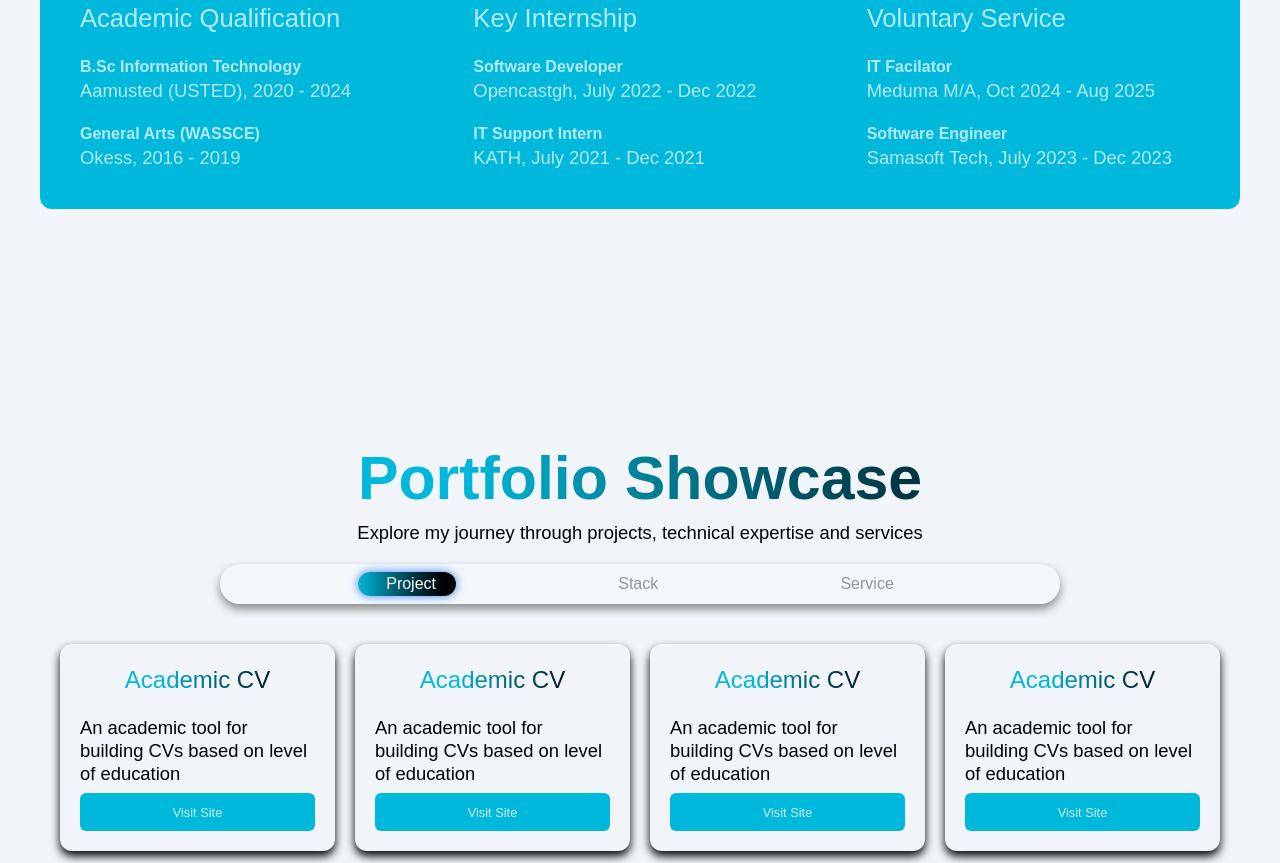
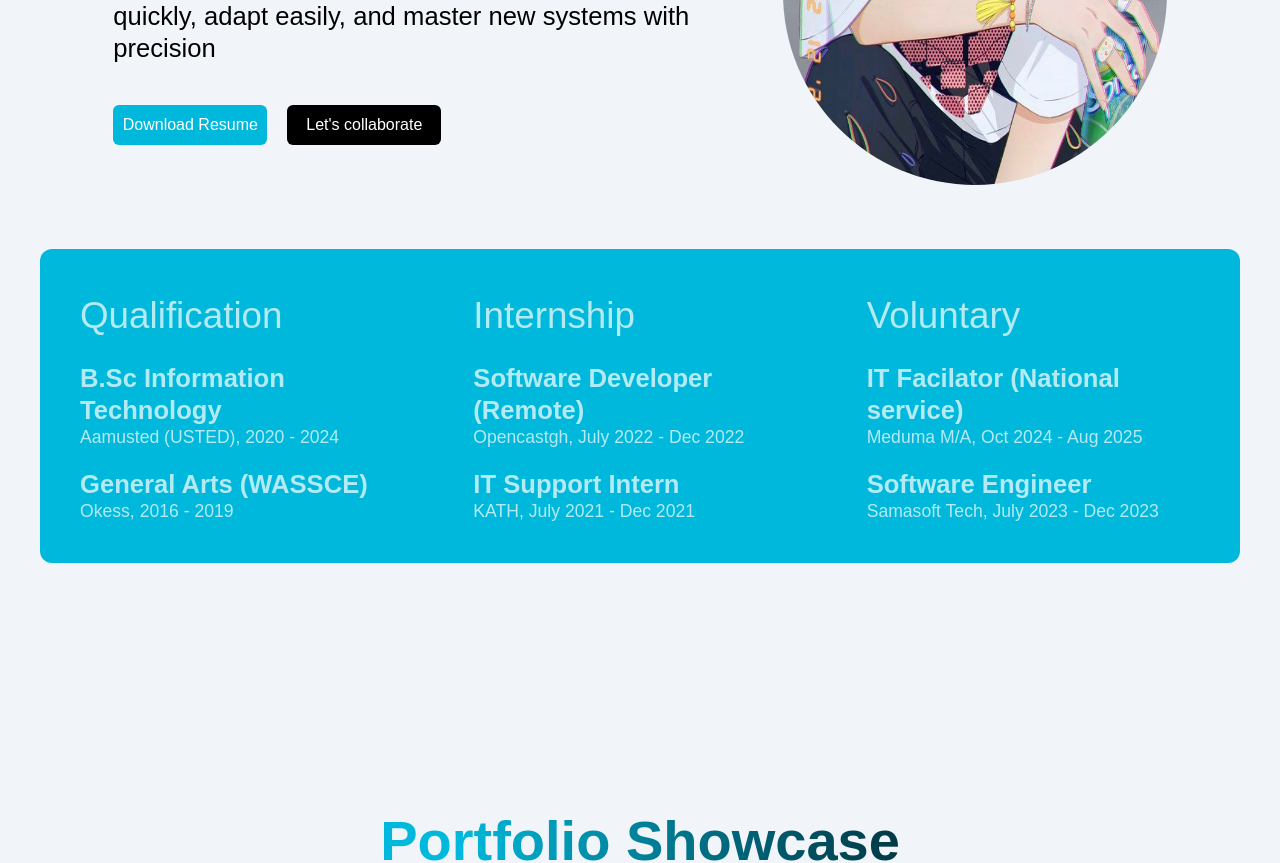
Before and after one commit to Emrecity/EMA-portfolio, a React app: page / in a window 1280 px wide. Shown: the part 1600-2463 px from the top of the page. Built offline with nearby package versions, Linux system fonts and the light colour scheme; the HTML template or start-up script is replaced by a standard one.

Commit message:
refactor the fonts

```diff
--- a/src/component/Card.tsx
+++ b/src/component/Card.tsx
@@ -9,13 +9,13 @@ const Card = ({ pic, header, key, subtext, icon, link, title }: any) => {
         />
       )}
       <div className={`${icon ? "card-body" : "text-center"}`}>
-        <h3 className="text-lg md:text-2xl 2xl:text-5xl text-color-secondary">
+        <h3 className="text-h5 text-color-secondary">
           {header ? header : "Title Here"}
         </h3>
         {icon && icon}
       </div>
       <small className="card-footer">
-        {subtext && <p className="text-p 2xl:text-xl">{subtext}</p>}
+        {subtext && <p className="text-csm">{subtext}</p>}
         {link && (
           <a href={link} className="btn-link-primary">
             <small>Visit Site</small>
--- a/src/component/LoadingScreen.tsx
+++ b/src/component/LoadingScreen.tsx
@@ -21,8 +21,8 @@ const LoadingScreen = ({ onComplete }) => {
   }, [onComplete]);
 
   return (
-    <div className="fixed max-w-svw overflow-hidden inset-0 z-50 bg-slate-800 text-gray-100 flex flex-col items-center justify-center">
-      <div className="mb-4 text-h3 font-mono font-bold">
+    <div className="fixed p-5 md:p-0 max-w-svw overflow-hidden inset-0 z-50 bg-slate-800 text-gray-100 flex flex-col items-center justify-center">
+      <div className="mb-4 text-h2 font-mono font-bold">
         {text} <span className="animate-blink ml-1"> | </span>
       </div>
       <div className="w-50 h-0.5 bg-gray-800 rounded relative ">
--- a/src/component/Navbar.tsx
+++ b/src/component/Navbar.tsx
@@ -56,7 +56,7 @@ const Navbar = ({ setDarktheme, darktheme }) => {
           </button>
         </ul>
         <button
-          className="md:hidden transition-transform delay-100 duration-300 ease-in"
+          className="md:hidden transition-all delay-100 duration-300 ease-in"
           onClick={() => setMenu(!menu)}
         >
           {menu ? "X" : "B"}
--- a/src/index.css
+++ b/src/index.css
@@ -64,7 +64,7 @@ button {
   @apply hover:cursor-pointer;
 }
 .btn-primary {
-  @apply rounded-md 2xl:rounded-xl p-2 w-full md:w-38.5 2xl:w-78 2xl:p-6 hover:shadow-[0_5px_10px_rgba(0,15,0,0.45)] dark:hover:shadow-[0_0_5px] bg-cyan-500 dark:bg-white/30 dark:text-black text-white  dark:hover:text-white hover:cursor-pointer text-center 2xl:text-3xl transition-all duration-400;
+  @apply rounded-md 2xl:rounded-xl p-2 w-full md:w-38.5 2xl:w-78.5 2xl:p-6 hover:shadow-[0_5px_10px_rgba(0,15,0,0.45)] dark:hover:shadow-[0_0_5px] bg-cyan-500 dark:bg-white/30 dark:text-black text-white  dark:hover:text-white hover:cursor-pointer text-center 2xl:text-3xl transition-all duration-400;
 }
 .btn-secondary {
   @apply rounded-md 2xl:rounded-xl p-2 w-full md:w-38.5 2xl:w-78 2xl:p-6 2xl:text-3xl  hover:shadow-[0_5px_10px_rgba(0,15,0,0.45)] dark:hover:shadow-[0_0_5px] bg-black dark:bg-black/50 text-center text-white dark:text-white/50 hover:text-white hover:cursor-pointer transition-all duration-400;
@@ -73,7 +73,7 @@ button {
   @apply rounded-md 2xl:rounded-xl 2xl:w-78 2xl:p-4 2xl:text-5xl p-2 w-full hover:shadow-[0_5px_10px_rgba(0,15,0,0.45)] dark:hover:shadow-[0_0_5px] bg-cyan-500 dark:bg-white/40 dark:text-black text-white/80 hover:text-white  dark:hover:text-white hover:cursor-pointer text-center transition-all duration-400;
 }
 .btn-link-secondary {
-  @apply rounded-md 2xl:rounded-xl 2xl:p-4 2xl:text-5xl p-2 w-full hover:shadow-[0_5px_10px_rgba(0,15,0,0.45)] dark:hover:shadow-[0_0_5px] bg-cyan-500 dark:bg-white/40 dark:text-black text-white/80 hover:text-white  dark:hover:text-white hover:cursor-pointer text-center transition-all duration-400;
+  @apply rounded-md 2xl:rounded-xl 2xl:p-4 2xl:text-3xl p-2 w-full hover:shadow-[0_5px_10px_rgba(0,15,0,0.45)] dark:hover:shadow-[0_0_5px] bg-cyan-500 dark:bg-white/40 dark:text-black text-white/80 hover:text-white  dark:hover:text-white hover:cursor-pointer text-center transition-all duration-400;
 }
 .main-container {
   @apply dark:bg-slate-800 bg-slate-100 dark:text-white/60 min-w-svw min-h-svh overflow-x-hidden p-5 font-poppins xl:w-[75svw];
@@ -100,25 +100,26 @@ button {
 }
 
 .text-h1 {
-  @apply text-2xl md:text-7xl font-extrabold capitalize;
+  @apply font-extrabold my-3 text-[clamp(2.2rem,6vw,3.8rem)] md:text-[clamp(2.7rem,6vw,4.1rem)] 2xl:text-[clamp(3.4rem,7vw,4.4rem)] uppercase;
 }
 .text-h2 {
-  @apply font-bold my-1 text-2xl md:text-[clamp(2.1rem,5vw,3.6rem)] 2xl:text-[clamp(2.7rem,5vw,4.1rem)] leading-tight capitalize;
-}
-.text-h2-lg {
-  @apply font-bold my-1 text-2xl md:text-[clamp(2.2rem,5vw,3.8rem)] 2xl:text-[clamp(3.0rem,5vw,4.1rem)] dark:text-slate-500 leading-tight capitalize;
+  @apply font-bold my-2 text-[clamp(1.7rem,5vw,2.7rem)] md:text-[clamp(2.4rem,5vw,3.5rem)] 2xl:text-[clamp(3.1rem,5vw,3.9rem)] capitalize;
 }
 .text-h3 {
-  @apply text-base md:text-4xl font-medium 2xl:text-7xl;
+  @apply font-semibold my-1 text-[clamp(1.5rem,4vw,1.8rem)] md:my-1 text-[clamp(2.2rem,4vw,3rem)] 2xl:text-[clamp(2.7rem,4vw,3.3rem)] capitalize;
 }
-.text-h4-shd {
-  @apply text-lg md:text-xl 2xl:text-3xl text-shadow-[0_0_15px] dark:text-slate-500;
+
+.text-h4 {
+  @apply font-medium my-1 text-[clamp(1.2rem,3vw,1.3rem)] md:text-[clamp(1.8rem,3vw,2.3rem)] 2xl:text-[clamp(2.2rem,3vw,2.6rem)] leading-tight;
 }
-.text-h4 {
-  @apply text-xl md:text-[clamp(1.5rem,2vw,2rem)] 2xl:text-[clamp(2.75rem,3vw,3.3rem)] leading-tight;
+.text-h5 {
+  @apply font-medium my-1 text-[clamp(1.1rem,2.5vw,1.1rem)] md:text-[clamp(1.6rem,2.5vw,2.1rem)] 2xl:text-[clamp(2rem,2.5vw,2.3rem)] leading-tight;
 }
 .text-p {
-  @apply md:text-[clamp(1rem,2vw,1.15rem)] 2xl:text-[clamp(1.8rem,3vw,2.6rem)] leading-tight dark:text-slate-500;
+  @apply text-[clamp(1rem,2vw,0.8rem)] md:text-[clamp(1.5rem,2vw,1.7rem)] 2xl:text-[clamp(1.8rem,2vw,2rem)] leading-tight;
+}
+.text-csm {
+  @apply text-[clamp(0.8rem,1.7vw,0.7rem)] md:text-[clamp(1rem,1.7vw,1.1rem)] 2xl:text-[clamp(1.5rem,1.7vw,1.7rem)] leading-tight;
 }
 .text-color-primary {
   @apply bg-linear-to-r from-cyan-500 font-bold transition-all  dark:to-slate-400 to-black bg-clip-text text-transparent;
@@ -166,10 +167,10 @@ button {
   @apply my-[18%] md:my-[10%] min-h-svh xl:min-h-fit p-5 2xl:w-[65svw] xl:mx-auto;
 }
 .form-card {
-  @apply flex md:w-[85%] md:mx-auto flex-col gap-5 w-full py-5 px-2 md:p-8 rounded-lg md:rounded-2xl  md:shadow-[0_0_10px_#3b82f6] dark:shadow-[0_0_10px] my-5 md:my-16;
+  @apply flex md:w-[85%] md:mx-auto flex-col gap-5 w-full py-5 px-2 md:p-8 rounded-lg md:rounded-2xl  md:shadow-[0_0_10px_#3b82f6] dark:shadow-[0_0_10px] my-5 md:my-16 border-2 border-slate-500 md:border-none;
 }
 
 input,
 textarea {
-  @apply outline-none p-2 border-2 border-slate-500 rounded-md dark:font-extrabold dark:text-black/80  dark:bg-white/50 dark:border-0 focus:border-cyan-500 hover:border-cyan-300;
+  @apply outline-none p-2 border-2 border-slate-500 rounded-md dark:font-bold dark:text-black/80  dark:bg-white/50 dark:border-0 focus:border-cyan-500 hover:border-cyan-300;
 }
--- a/src/page/About.tsx
+++ b/src/page/About.tsx
@@ -6,7 +6,7 @@ const About = () => {
       </h2>
       <div className="flex flex-col md:flex-row md:justify-evenly 2xl:justify-around gap-5 space-3 mt-20">
         <div className="text-justify md:w-xl 2xl:w-5xl flex flex-col py-5 space-y-5 ">
-          <h2 className="text-h2-lg">Emmanuel Owusu</h2>
+          <h2 className="text-h3">Emmanuel Owusu</h2>
           <p className="text-p">
             I am a trained IT professional with a disciplined foundation in
             software engineering and commercial strategy. From the outset of my
@@ -38,43 +38,43 @@ const About = () => {
       <div className="my-16 grid sm:grid-cols-2 md:grid-cols-3 gap-5 dark:bg-white/30 bg-cyan-500 p-3 md:p-5  rounded-xl">
         <div className="about-card text-white/70  dark:text-slate-500  dark:bg-white/50">
           <h3 className="text-h4 dark:underline dark:underline-offset-10">
-            Academic Qualification
+            Qualification
           </h3>
           <div>
-            <strong className=" 2xl:text-4xl ">
-              B.Sc Information Technology
-            </strong>
-            <p className="text-p">Aamusted (USTED), 2020 - 2024 </p>
+            <strong className=" text-p ">B.Sc Information Technology</strong>
+            <p className="text-csm">Aamusted (USTED), 2020 - 2024 </p>
           </div>
           <div>
-            <strong className=" 2xl:text-4xl ">General Arts (WASSCE)</strong>
-            <p className="text-p">Okess, 2016 - 2019 </p>
+            <strong className=" text-p ">General Arts (WASSCE)</strong>
+            <p className="text-csm">Okess, 2016 - 2019 </p>
           </div>
         </div>
         <div className="about-card text-white/70  dark:text-slate-500  dark:bg-white/50">
-          <h3 className="text-h4 2xl:mb-16 dark:underline dark:underline-offset-10">
-            Key Internship
+          <h3 className="text-h4 dark:underline dark:underline-offset-10">
+            Internship
           </h3>
           <div>
-            <strong className=" 2xl:text-4xl ">Software Developer</strong>
-            <p className="text-p">Opencastgh, July 2022 - Dec 2022 </p>
+            <strong className=" text-p">Software Developer (Remote)</strong>
+            <p className="text-csm">Opencastgh, July 2022 - Dec 2022 </p>
           </div>
           <div>
-            <strong className=" 2xl:text-4xl ">IT Support Intern</strong>
-            <p className="text-p">KATH, July 2021 - Dec 2021</p>
+            <strong className=" text-p ">IT Support Intern</strong>
+            <p className="text-csm">KATH, July 2021 - Dec 2021</p>
           </div>
         </div>
         <div className="about-card text-white/70   dark:text-slate-500  dark:bg-white/50">
-          <h3 className="text-h4 2xl:mb-16 dark:underline dark:underline-offset-10">
-            Voluntary Service
+          <h3 className="text-h4  dark:underline dark:underline-offset-10">
+            Voluntary
           </h3>
           <div>
-            <strong className=" 2xl:text-4xl ">IT Facilator</strong>
-            <p className="text-p">Meduma M/A, Oct 2024 - Aug 2025 </p>
+            <strong className=" text-p ">
+              IT Facilator (National service)
+            </strong>
+            <p className="text-csm">Meduma M/A, Oct 2024 - Aug 2025 </p>
           </div>
           <div>
-            <strong className=" 2xl:text-4xl ">Software Engineer</strong>
-            <p className="text-p">Samasoft Tech, July 2023 - Dec 2023 </p>
+            <strong className=" text-p ">Software Engineer</strong>
+            <p className="text-csm">Samasoft Tech, July 2023 - Dec 2023 </p>
           </div>
         </div>
       </div>
--- a/src/page/Portfolio.tsx
+++ b/src/page/Portfolio.tsx
@@ -7,10 +7,10 @@ const Portfolio = () => {
   const [section, setSection] = useState("project");
   return (
     <div id="portfolio" className="portfolio-container">
-      <h1 className="text-h2-lg text-color-secondary my-5 text-center">
+      <h1 className="text-h2 text-color-secondary my-5 text-center">
         Portfolio Showcase
       </h1>
-      <p className="text-p text-center mb-5">
+      <p className="text-csm text-center mb-5">
         {" "}
         Explore my journey through projects, technical expertise and services
       </p>
```
Also changed, not shown: src/page/Contact.tsx (+8 -8 lines).
